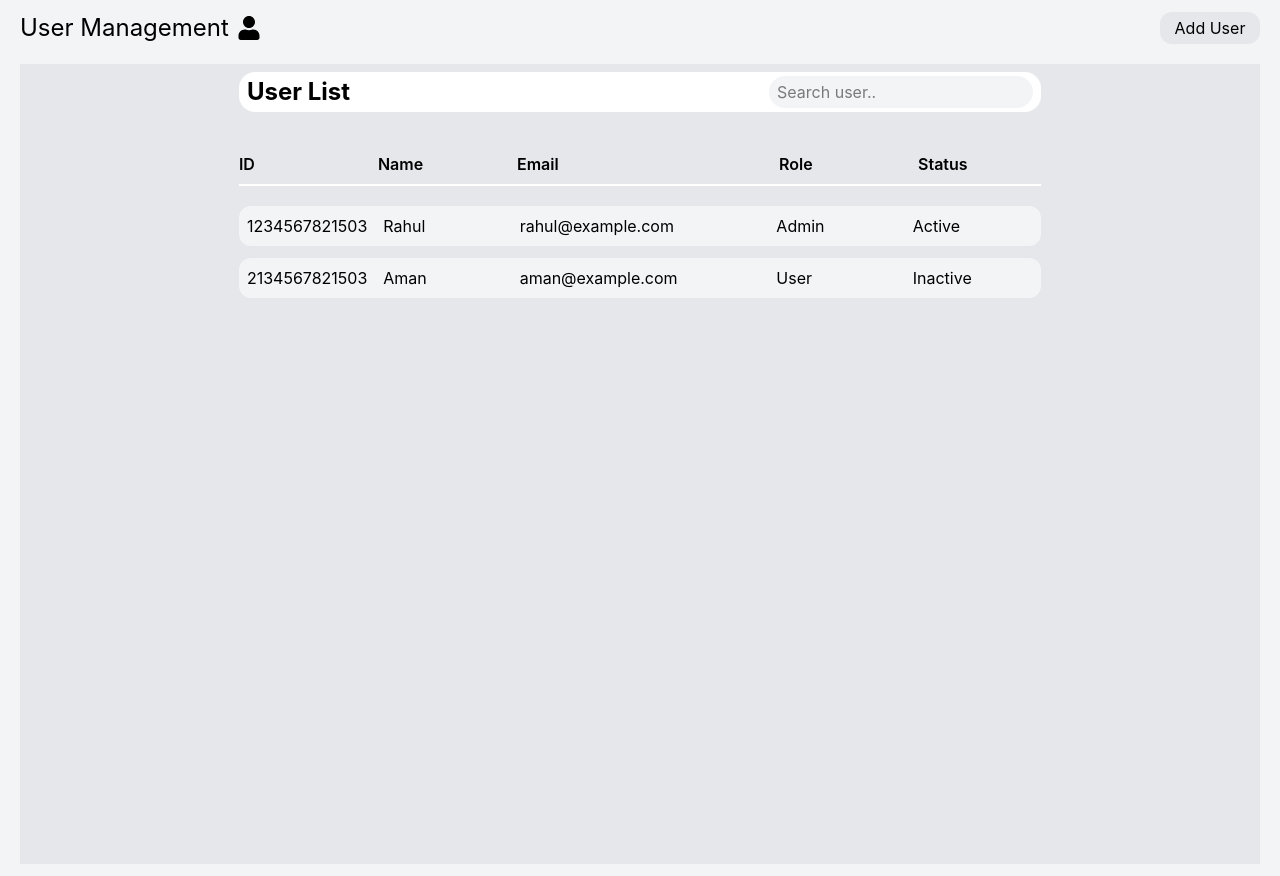
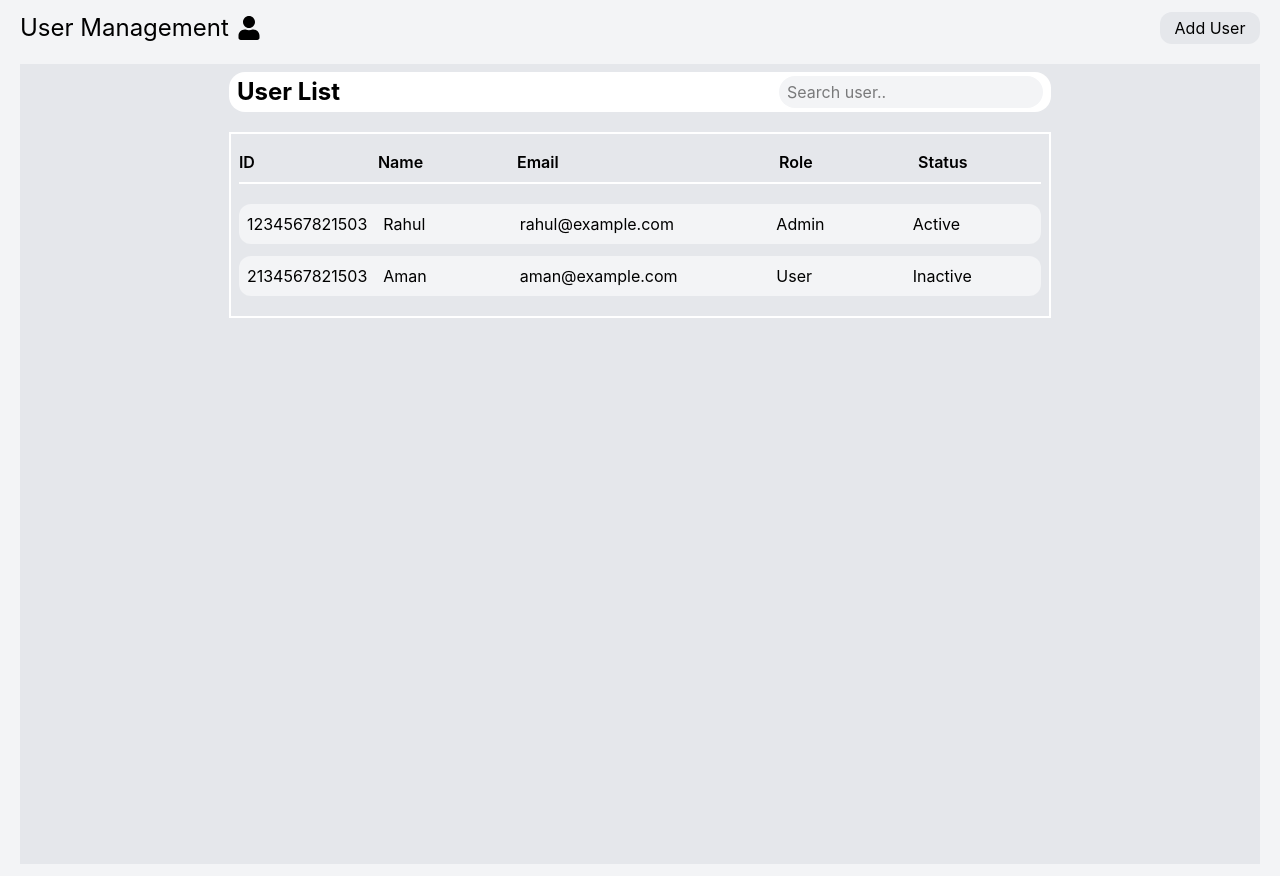
Before and after one commit to Manjeet2423020/user-management-ts, a React (Vite) app: page / in a window 1280 px wide. Built offline with nearby package versions, Linux system fonts and the light colour scheme.

Commit message:
new update

```diff
--- a/src/components/UserList.tsx
+++ b/src/components/UserList.tsx
@@ -29,8 +29,8 @@ export const UserList = ({ users }: UserListProps) => {
         />
       </div>
 
-      <div>
-        <div className="grid grid-cols-[1fr_1fr_2fr_1fr_1fr] gap-4 border-b-2 border-white  pb-2 font-semibold mt-10 mb-5">
+      <div className="border-2 border-white mt-5 p-2">
+        <div className="grid grid-cols-[1fr_1fr_2fr_1fr_1fr] gap-4 border-b-2 border-white  pb-2 font-semibold mt-2  mb-5">
           <div>ID</div>
           <div>Name</div>
           <div>Email</div>
```
